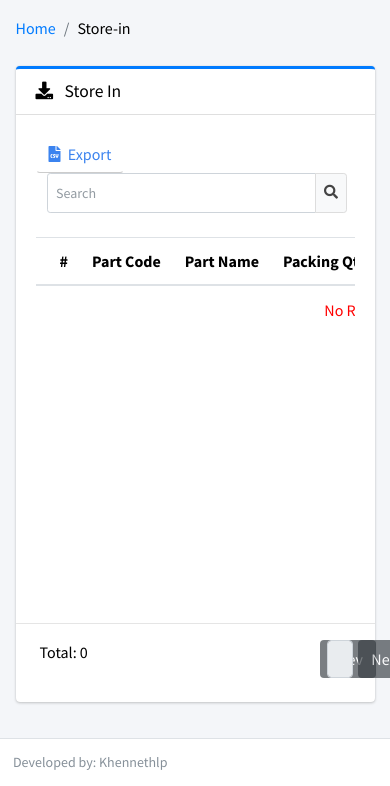
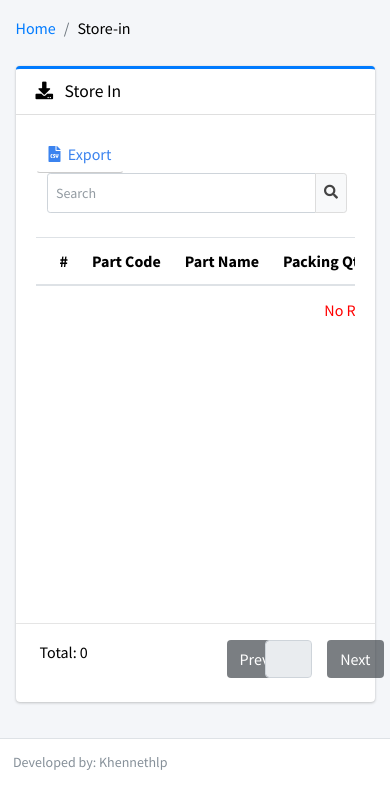
Before and after one commit to Khennethlp/tmis, a PHP site: page /admin/pages/admin/index.php in a window 390 px wide; the page is wider, and only the part inside the window is pictured. Shown: the part 58-844 px from the top of that part. Run offline with PHP 8.4, Linux system fonts and the light colour scheme; the visitor is signed in with stand-in values (Sample User, id 1); data that the repository does not hold is empty; some libraries are stand-ins or nearby versions.

Commit message:
updated 21/May/24

```diff
--- a/pages/admin/index.php
+++ b/pages/admin/index.php
@@ -101,19 +101,19 @@
             <hr>
             <!-- pagination -->
             <div class="row mb-4">
-              <div class="col-sm-12 col-md-9 col-9">
+              <div class="col-sm-5 col-md-9 col-6 col-lg-9">
                 <div class="dataTables_info pl-4" id="partsin_table_info" role="status" aria-live="polite"></div>
                 <input type="hidden" id="count_rows">
               </div>
-              <div class="col-sm-12 col-md-1 col-1">
+              <div class="col-sm-2 col-md-1 col-2 col-lg-1">
                 <button type="button" id="btnPrevPage" class="btn bg-gray-dark btn-flat rounded mx-4" onclick="get_prev_page()">Prev</button>
               </div>
-              <div class="col-sm-12 col-md-1 col-1">
+              <div class="col-sm-3 col-md-1 col-2">
                 <input type="text" list="partsin_table_paginations" class="form-control" id="partsin_table_pagination">
                 <datalist id="partsin_table_paginations"></datalist>
               </div>
-              <div class="col-sm-12 col-md-1 col-1 rounded">
-                <button type="button" id="btnNextPage" class="btn bg-gray-dark btn-flat mr-3 rounded"  onclick="get_next_page()">Next</button>
+              <div class="col-sm-2 col-md-1 col-1 rounded">
+                <button type="button" id="btnNextPage" class="btn bg-gray-dark btn-flat mr-3 rounded" onclick="get_next_page()">Next</button>
               </div>
             </div>
           </div>
```
Also changed, not shown: pages/admin/accounts.php (+4 -4 lines), pages/admin/index2.php (+4 -4 lines), pages/admin/inventory.php (+4 -4 lines), pages/admin/masterlist.php (+4 -4 lines).
